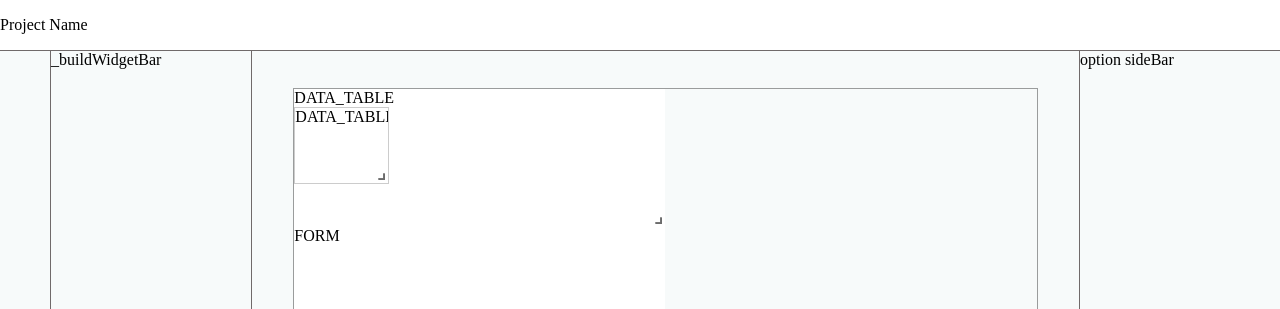
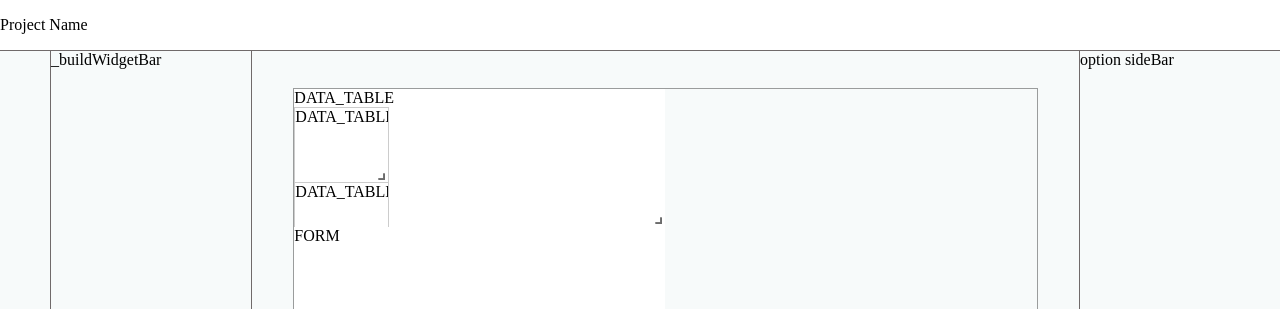
Before and after one commit to vondot-GmbH/metool_lib, a React (Vite) app: page / in a window 1280 px wide. Shown: the top 309 px of the page. Built offline with nearby package versions, Linux system fonts and the light colour scheme.

Commit message:
Add viewStore injection to GridLayout component

```diff
--- a/lib/components/private/editor.components/grid.layout.component/grid.layout.component.tsx
+++ b/lib/components/private/editor.components/grid.layout.component/grid.layout.component.tsx
@@ -1,3 +1,4 @@
+/* eslint-disable react-refresh/only-export-components */
 /* eslint-disable @typescript-eslint/no-explicit-any */
 import { Responsive, WidthProvider } from "react-grid-layout";
 import {
@@ -10,6 +11,8 @@ import {
 } from "../../../../schemas/widget.schemas/widget.schema";
 import { useEffect, useState } from "react";
 import styles from "./grid.layout.component.module.scss";
+import ViewStore from "../../../../stores/view.store";
+import { inject, observer } from "mobx-react";
 
 interface GridLayoutProps {
   key: string;
@@ -24,6 +27,7 @@ interface GridLayoutProps {
   onDragStop?: ReactGridLayout.ItemCallback | undefined;
   onResizeStart?: ReactGridLayout.ItemCallback | undefined;
   onResizeStop?: ReactGridLayout.ItemCallback | undefined;
+  viewStore?: ViewStore;
 }
 
 const ResponsiveGridLayout = WidthProvider(Responsive);
@@ -41,14 +45,12 @@ const GridLayout = ({
   onResizeStart: propOnResizeStart,
   onResizeStop: propOnResizeStop,
   isNested = false,
-}: //!
-
-GridLayoutProps): JSX.Element => {
+  viewStore,
+}: GridLayoutProps): JSX.Element => {
   const layouts = convertToGridLayout(content);
 
   const [currentBreakpoint, setCurrentBreakpoint] = useState(""); // TODO set initial breakpoint based on window size
   const [gridBackground, setGridBackground] = useState("");
-
   const [showGrid, setShowGrid] = useState(false);
 
   const onBreakpointChange = (newBreakpoint: BreakpointType) => {
@@ -56,8 +58,6 @@ GridLayoutProps): JSX.Element => {
     console.log();
     setCurrentBreakpoint(newBreakpoint);
   };
-
-  //!
 
   const handleDragStart = (
     layout: any,
@@ -145,4 +145,4 @@ GridLayoutProps): JSX.Element => {
   );
 };
 
-export default GridLayout;
+export default inject("viewStore")(observer(GridLayout));
--- a/lib/components/private/editor.components/render.components/render.screen.component/render.screen.conponent.tsx
+++ b/lib/components/private/editor.components/render.components/render.screen.component/render.screen.conponent.tsx
@@ -14,6 +14,7 @@ interface RenderScreenProps {
   content: Widget[];
 }
 
+// TODO rename to render view
 const RenderScreen = ({
   readonly,
   content,
--- a/lib/components/public/canvas.editor.component/canvas.editor.component.tsx
+++ b/lib/components/public/canvas.editor.component/canvas.editor.component.tsx
@@ -1,10 +1,14 @@
-import { EXAMPLE_WIDGETS_DATA } from "../../../../src/example.data";
 import MainLayout from "../../../layouts/main.layout/main.layout";
 import { RenderScreen } from "../../../main";
+import { View } from "../../../schemas/view.schemas/view.schema";
 import Column from "../../private/general.components/column.component/column.component";
 import styles from "./canvas.editor.component.module.scss";
 
-const CanvasEditor = (): JSX.Element => {
+interface CanvasEditorProps {
+  view: View;
+}
+
+const CanvasEditor = ({ view }: CanvasEditorProps): JSX.Element => {
   const _buildTopToolBar = (): JSX.Element => {
     return (
       <div className={styles.topBar}>
@@ -29,7 +33,7 @@ const CanvasEditor = (): JSX.Element => {
         <div className={styles.canvasWrapper}>
           <div className={styles.editorCanvasWrapper}>
             <div className={styles.screenWrapper}>
-              <RenderScreen content={EXAMPLE_WIDGETS_DATA} />
+              <RenderScreen content={view.widgets} />
             </div>
           </div>
           <div className={styles.optionSidebar}>option sideBar</div>
--- a/src/App.tsx
+++ b/src/App.tsx
@@ -3,6 +3,7 @@ import { CanvasEditor } from "../lib/main";
 import ViewStore from "../lib/stores/view.store";
 import { Provider as MobxProvider } from "mobx-react";
 import WidgetStore from "../lib/stores/widget.store";
+import { EXAMPLE_WIDGETS_DATA } from "./example.data";
 
 const viewStore = new ViewStore();
 const widgetStore = new WidgetStore();
@@ -16,7 +17,12 @@ function App() {
   return (
     <MobxProvider {...stores}>
       <div className="main-container">
-        <CanvasEditor />
+        <CanvasEditor
+          view={{
+            name: "test",
+            widgets: EXAMPLE_WIDGETS_DATA,
+          }}
+        />
       </div>
     </MobxProvider>
   );
--- a/src/example.data.ts
+++ b/src/example.data.ts
@@ -62,6 +62,67 @@ export const EXAMPLE_WIDGETS_DATA: Widget[] = [
       },
     },
     children: [
+      {
+        widgetID: "DATA_TABLE_NESTEDDDD",
+        schema: "customer-schema",
+        positioning: {
+          i: "293190ac-9768-40cd-8116-a3944be0f8dasdf88",
+          xs: {
+            x: {
+              value: 0,
+              isInfinity: false,
+            },
+            y: {
+              value: 0,
+              isInfinity: false,
+            },
+            w: {
+              value: 4,
+              isInfinity: false,
+            },
+            h: {
+              value: 3,
+              isInfinity: false,
+            },
+          },
+          md: {
+            x: {
+              value: 0,
+              isInfinity: false,
+            },
+            y: {
+              value: 0,
+              isInfinity: false,
+            },
+            w: {
+              value: 8,
+              isInfinity: false,
+            },
+            h: {
+              value: 3,
+              isInfinity: false,
+            },
+          },
+          xl: {
+            x: {
+              value: 0,
+              isInfinity: false,
+            },
+            y: {
+              value: 0,
+              isInfinity: false,
+            },
+            w: {
+              value: 12,
+              isInfinity: false,
+            },
+            h: {
+              value: 2,
+              isInfinity: false,
+            },
+          },
+        },
+      },
       {
         widgetID: "DATA_TABLE_NESTED",
         schema: "customer-schema",
```
